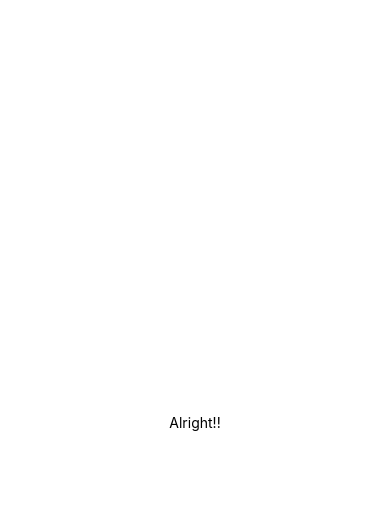
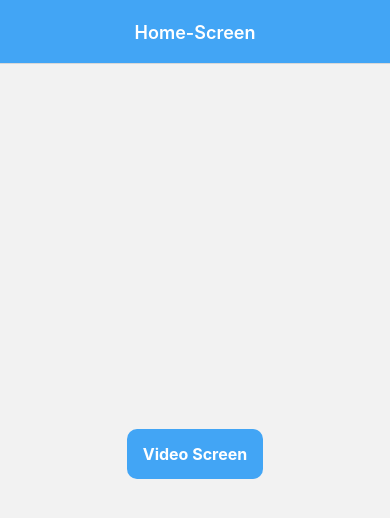
Before and after one commit to nzikak/react-native-keep-awake, a React Native app: screen / in a window 390 px wide. Shown: the top 518 px of the page. Built offline with nearby package versions, Linux system fonts and the light colour scheme.

Commit message:
added keep awake

```diff
--- a/App.js
+++ b/App.js
@@ -1,21 +1,30 @@
-import { StatusBar } from 'expo-status-bar';
-import React from 'react';
-import { StyleSheet, Text, View } from 'react-native';
+import { NavigationContainer } from "@react-navigation/native";
+import { createNativeStackNavigator } from "@react-navigation/native-stack";
+import Home from "./screens/home_screen";
+import VideoPlayerScreen from "./screens/video_screen";
+
+
+const Stack = createNativeStackNavigator();
 
 export default function App() {
-  return (
-    <View style={styles.container}>
-      <Text>Alright!!</Text>
-      <StatusBar style="auto" />
-    </View>
-  );
+  return <NavigationContainer>
+    <Stack.Navigator
+    initialRouteName="Home"
+    screenOptions={{
+      headerStyle: {
+        backgroundColor: '#42A5F5'
+      },
+      headerTintColor: "#fff",
+      headerTitleAlign: "center",
+      headerTitleStyle: {
+      fontWeight: "600"
+      }
+    }
+    }
+    >
+      <Stack.Screen name="Home-Screen" component={Home}
+      />
+      <Stack.Screen name="Video-Screen" component={VideoPlayerScreen} options={{title: 'Video'}}/>
+    </Stack.Navigator>
+  </NavigationContainer>;
 }
-
-const styles = StyleSheet.create({
-  container: {
-    flex: 1,
-    backgroundColor: '#fff',
-    alignItems: 'center',
-    justifyContent: 'center',
-  },
-});
--- /dev/null
+++ b/components/app_button.js
@@ -0,0 +1,28 @@
+import { TouchableOpacity, Text, StyleSheet } from "react-native";
+
+
+
+export default function AppButton({ label, onPress }) {
+    return <TouchableOpacity style={styles.button} onPress={() => onPress()}>
+        <Text style={styles.text}>{label}</Text>
+    </TouchableOpacity>
+}
+
+
+const styles = StyleSheet.create({
+    button: {
+        height: 50,
+        justifyContent: "center",
+        flexWrap: "wrap",
+        alignSelf: "center",
+        backgroundColor: "#42A5F5",
+        borderRadius: 10,
+        padding: 16,
+        elevation: 4,
+    },
+    text: {
+        color: "#fff",
+        fontSize: 16,
+        fontWeight: "bold"
+    }
+});
--- /dev/null
+++ b/components/progress_indicator.js
@@ -0,0 +1,14 @@
+import { ActivityIndicator, StyleSheet } from "react-native";
+
+
+export default function ProgressIndicator() {
+    return <ActivityIndicator color={"blue"} size={"large"} style={styles.indicator}/>;
+}
+
+const styles = StyleSheet.create({
+    indicator: {
+        flex: 1,
+        justifyContent: "center",
+        alignSelf: "center"
+    }
+});
--- /dev/null
+++ b/screens/home_screen.js
@@ -0,0 +1,16 @@
+import AppButton from "../components/app_button";
+import { View, StyleSheet } from "react-native";
+
+
+export default function HomeScreen({ navigation }) {
+    return <View style={styles.container}>
+        <AppButton label={'Video Screen'} onPress={() => navigation.navigate("Video-Screen")}/>
+    </View>
+}
+
+const styles = StyleSheet.create({
+    container: {
+        flex: 1,
+        justifyContent: "center",
+    }
+})
--- /dev/null
+++ b/screens/video_screen.js
@@ -0,0 +1,81 @@
+import { View, StyleSheet } from "react-native";
+import React, { useState, useEffect } from "react";
+import ProgressIndicator from "../components/progress_indicator"
+import { Video } from "expo-av";
+import { downloadAsync, cacheDirectory, getInfoAsync } from "expo-file-system";
+import { activateKeepAwakeAsync, deactivateKeepAwake } from "expo-keep-awake";
+
+const videoSource = "https://player.vimeo.com/external/387242416.hd.mp4?s=b21342e26b86ebb098e8c7a3ea29bd09a6831141&profile_id=174&oauth2_token_id=57447761"
+
+export default function VideoPlayerScreen() {
+
+
+    const [isBuffering, setBuffering] = useState(true);
+
+    const [videoUri, setVideoUri] = useState(null);
+
+    const [playbackStatus, setPlaybackStatus] = useState(false)
+
+    const handlePlaybackStatus = (newPlaybackStatus) => {
+        setPlaybackStatus(newPlaybackStatus.isPlaying)
+    }
+
+
+    useEffect(() => {
+        const cacheVideo = async () => {
+            const cachedVideoUri = `${cacheDirectory}/demo-video.mp4}`;
+            const fileInfo = await getInfoAsync(cachedVideoUri);
+            if (fileInfo.exists) {
+                setVideoUri(cachedVideoUri);
+            } else {
+                const { uri } = await downloadAsync(videoSource, cachedVideoUri);
+                setVideoUri(uri)
+            }
+
+        };
+
+        cacheVideo();
+
+    }, []);
+
+    useEffect(() => {
+        const enableKeepAwake = async () => {
+            await activateKeepAwakeAsync();
+        }
+        if (playbackStatus) {
+
+            enableKeepAwake();
+
+        } else {
+            deactivateKeepAwake();
+        }
+
+    }, [playbackStatus]);
+
+
+    return <View style={styles.container}>
+        {
+            isBuffering && <ProgressIndicator />
+        }
+        <Video style={styles.video}
+            source={{ uri: videoUri }}
+            isLooping
+            shouldPlay
+            resizeMode="cover"
+            useNativeControls
+            onLoadStart={() => setBuffering(true)}
+            onReadyForDisplay={() => setBuffering(false)}
+            onPlaybackStatusUpdate={handlePlaybackStatus}
+        />
+    </View>
+}
+
+const styles = StyleSheet.create({
+    container: {
+        flex: 1,
+        justifyContent: "flex-start",
+    },
+    video: {
+        height: 400
+    }
+})
```
Also changed, not shown: package.json (+10 -2 lines), screens/home-screen.js (deleted), screens/video-screen.js (deleted), 1 other file (tests, documents, lock files or other folders).
